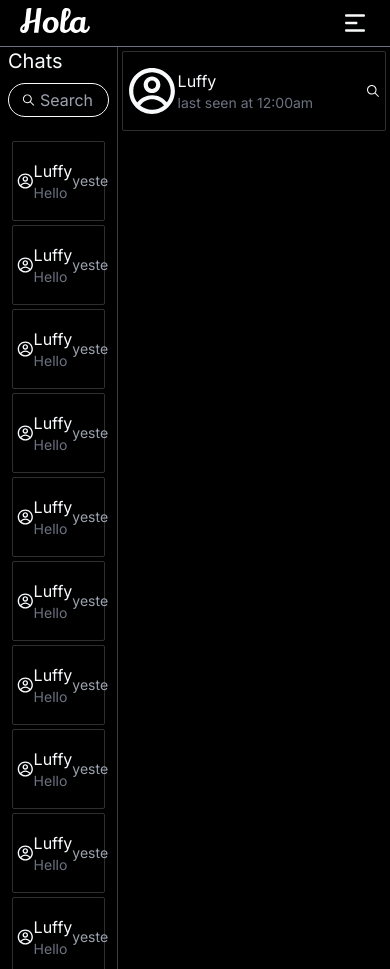
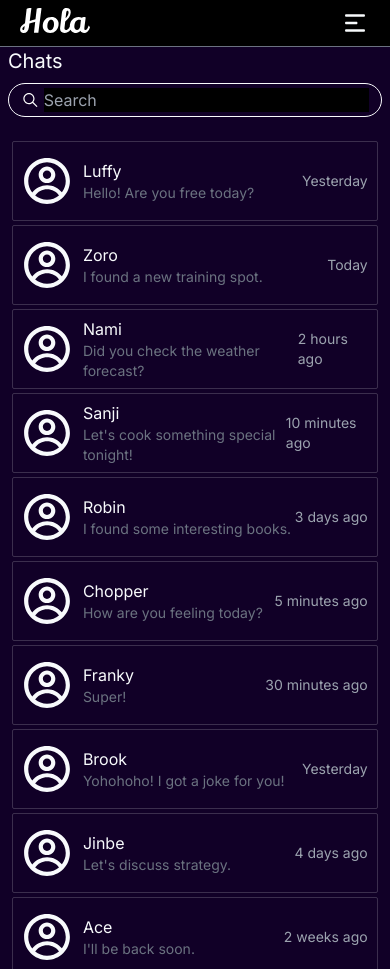
Before and after one commit to DonaldReddy/Hola-Frontend, a Next.js app: page /hola-web/messenger in a window 390 px wide. Built offline with nearby package versions, Linux system fonts and the light colour scheme; sample sign-in values are in the browser's storage.

Commit message:
add mobile responsive

```diff
--- a/src/app/globals.css
+++ b/src/app/globals.css
@@ -28,6 +28,6 @@
 }
 
 .chat-card::-webkit-scrollbar-thumb {
-  background: rgb(162, 0, 255);
+  background: #430099;
   border-radius: 20px;
 }
--- a/src/app/hola-web/messenger/ChatCard.tsx
+++ b/src/app/hola-web/messenger/ChatCard.tsx
@@ -1,16 +1,40 @@
+"use client";
 import React from "react";
 import { CgProfile } from "react-icons/cg";
+import { useAppDispatch } from "@/redux/store";
+import { selectChat } from "@/redux/slices/chatSlice";
 
-function ChatCard() {
+type ChatCardProps = {
+	chatId: string;
+	userName: string;
+	recentMessage: string;
+	timestamp: string;
+};
+
+function ChatCard({
+	chatId,
+	userName,
+	recentMessage,
+	timestamp,
+}: ChatCardProps) {
+	const dispatch = useAppDispatch();
+
+	function handleClick(e: React.MouseEvent<HTMLDivElement>) {
+		dispatch(selectChat({ userName, chatId }));
+	}
+
 	return (
-		<div className="h-20 m-1 px-1 flex items-center justify-around  border-[1px] border-[#ffffff2e] rounded-sm hover:bg-[#df28ff44]">
+		<div
+			className="h-20 m-1 px-1 flex items-center justify-around  border-[1px] border-[#ffffff2e] rounded-sm hover:bg-[#42009938]"
+			onClick={handleClick}
+		>
 			<CgProfile size={50} />
 			<div className="flex w-[80%] justify-between items-center">
 				<div>
-					<h2>Luffy</h2>
-					<h5 className="text-sm text-gray-500">Hello</h5>
+					<h2>{userName}</h2>
+					<h5 className="text-sm text-gray-500">{recentMessage}</h5>
 				</div>
-				<div className="text-sm text-gray-400">yesterday</div>
+				<div className="text-sm text-gray-400">{timestamp}</div>
 			</div>
 		</div>
 	);
--- a/src/app/hola-web/messenger/OpenChat.tsx
+++ b/src/app/hola-web/messenger/OpenChat.tsx
@@ -1,24 +1,142 @@
-import React from "react";
+"use client";
+import React, { useEffect } from "react";
 import { CgProfile } from "react-icons/cg";
 import { IoIosSearch } from "react-icons/io";
+import { useAppDispatch, useAppSelector } from "@/redux/store";
+import useScreenWidth from "@/customHooks/useScreenWidth";
+import { FaArrowLeftLong } from "react-icons/fa6";
+import { useRouter } from "next/navigation";
+import { unSelectChat } from "@/redux/slices/chatSlice";
 
 function OpenChat() {
+	const screenWidth = useScreenWidth();
+	const router = useRouter();
+	const dispatch = useAppDispatch();
+	const selectedChat = useAppSelector(
+		(state) => state.chatReducer.selectedChat,
+	);
+	const user = useAppSelector((state) => state.userReducer.user);
+
+	const conversationData = [
+		{
+			messageId: "1",
+			sender: "Luffy",
+			receiver: "Zoro",
+			message: "Hey Zoro, are you ready for our next adventure?",
+			timestamp: "2024-08-25T09:00:00Z",
+		},
+		{
+			messageId: "2",
+			sender: "Zoro",
+			receiver: "Luffy",
+			message: "Of course. Just let me finish my training first.",
+			timestamp: "2024-08-25T09:05:00Z",
+		},
+		{
+			messageId: "3",
+			sender: "Luffy",
+			receiver: "Zoro",
+			message: "Haha, you always say that. But I know you'll be ready!",
+			timestamp: "2024-08-25T09:10:00Z",
+		},
+		{
+			messageId: "4",
+			sender: "Zoro",
+			receiver: "Luffy",
+			message: "Just make sure you don't get us into trouble again.",
+			timestamp: "2024-08-25T09:15:00Z",
+		},
+		{
+			messageId: "5",
+			sender: "Luffy",
+			receiver: "Zoro",
+			message: "No promises! But it'll be fun, you'll see.",
+			timestamp: "2024-08-25T09:20:00Z",
+		},
+		{
+			messageId: "6",
+			sender: "Zoro",
+			receiver: "Luffy",
+			message: "I hope so. Anyway, meet me at the harbor at noon.",
+			timestamp: "2024-08-25T09:25:00Z",
+		},
+		{
+			messageId: "7",
+			sender: "Luffy",
+			receiver: "Zoro",
+			message: "Got it! I'll be there. See you soon!",
+			timestamp: "2024-08-25T09:30:00Z",
+		},
+		{
+			messageId: "8",
+			sender: "Zoro",
+			receiver: "Luffy",
+			message: "Don't be late!",
+			timestamp: "2024-08-25T09:35:00Z",
+		},
+		{
+			messageId: "9",
+			sender: "Luffy",
+			receiver: "Zoro",
+			message: "I never am! (Well, maybe sometimes...)",
+			timestamp: "2024-08-25T09:40:00Z",
+		},
+		{
+			messageId: "10",
+			sender: "Zoro",
+			receiver: "Luffy",
+			message: "I'll be ready. Let's make this adventure one to remember.",
+			timestamp: "2024-08-25T09:45:00Z",
+		},
+	];
+
+	useEffect(() => {}, [user]);
+
+	function handleGoBack(e: React.MouseEvent<SVGAElement>) {
+		dispatch(unSelectChat());
+	}
+
+	if (!selectedChat.userName)
+		return (
+			<div className="flex w-[70%] justify-center items-center">
+				select a chat to start messaging
+			</div>
+		);
+
 	return (
-		<div className="w-[70%] border-l-[1px] border-[#ffffff3c]">
-			<div className="h-20 m-1 px-1 flex items-center justify-around  border-[1px] border-[#ffffff2e] rounded-sm hover:bg-[#df28ff44]">
-				<CgProfile size={50} />
-				<div className="flex w-[80%] justify-between items-center">
-					<div>
-						<h2>Luffy</h2>
-						<h5 className="text-sm text-gray-500">last seen at 12:00am</h5>
+		<div
+			className={`w-full min-h-svh lg:w-[70%] flex flex-col items-center border-l-[1px] border-[#ffffff3c]`}
+		>
+			<div className="h-15 w-full px-3 py-1 flex items-center justify-between border-[1px] border-[#ffffff2e] bg-[#42009963] gap-3">
+				{screenWidth <= 768 && <FaArrowLeftLong onClick={handleGoBack} />}
+				<div className="w-[95%] lg:w-full flex justify-between items-center">
+					<div className="flex items-center gap-2">
+						<CgProfile size={40} />
+						<div>
+							<h2>{selectedChat.userName}</h2>
+							<h5 className="text-sm text-gray-500">last seen at 12:00 am</h5>
+						</div>
 					</div>
 					<div>
-						<IoIosSearch />
+						<IoIosSearch size={20} />
 					</div>
 				</div>
 			</div>
-			<div></div>
-			<div></div>
+
+			<div className="max-h-[20%] w-full overflow-y-scroll chat-card bg-yellow-400">
+				{conversationData.map((msg) =>
+					user == msg.sender ? (
+						<div className="max-h-min max-w-min my-2 rounded-md bg-red-600 relative right-0">
+							{msg.message}
+						</div>
+					) : (
+						<div className="max-h-min max-w-min my-2 rounded-md bg-emerald-600 ">
+							{msg.message}
+						</div>
+					),
+				)}
+			</div>
+			<div className="bg-[#4200996c] w-full h-[50px]"></div>
 		</div>
 	);
 }
--- a/src/app/hola-web/messenger/RecentChats.tsx
+++ b/src/app/hola-web/messenger/RecentChats.tsx
@@ -2,18 +2,143 @@ import React, { ReactNode } from "react";
 import SearchBar from "@/components/SearchBar";
 import ChatCard from "./ChatCard";
 function RecentChats() {
-	const arr = [
-		1, 2, 3, 12, 2, 2, 2, 2, 2, 2, 2, 2, 2, 2, 2, 2, 2, 2, 2, 2, 2, 2, 2, 2, 2,
-		2,
+	const recentChats = [
+		{
+			chatId: "1",
+			userName: "Luffy",
+			message: "Hello! Are you free today?",
+			timestamp: "Yesterday",
+		},
+		{
+			chatId: "2",
+			userName: "Zoro",
+			message: "I found a new training spot.",
+			timestamp: "Today",
+		},
+		{
+			chatId: "3",
+			userName: "Nami",
+			message: "Did you check the weather forecast?",
+			timestamp: "2 hours ago",
+		},
+		{
+			chatId: "4",
+			userName: "Sanji",
+			message: "Let's cook something special tonight!",
+			timestamp: "10 minutes ago",
+		},
+		{
+			chatId: "5",
+			userName: "Robin",
+			message: "I found some interesting books.",
+			timestamp: "3 days ago",
+		},
+		{
+			chatId: "6",
+			userName: "Chopper",
+			message: "How are you feeling today?",
+			timestamp: "5 minutes ago",
+		},
+		{
+			chatId: "7",
+			userName: "Franky",
+			message: "Super!",
+			timestamp: "30 minutes ago",
+		},
+		{
+			chatId: "8",
+			userName: "Brook",
+			message: "Yohohoho! I got a joke for you!",
+			timestamp: "Yesterday",
+		},
+		{
+			chatId: "9",
+			userName: "Jinbe",
+			message: "Let's discuss strategy.",
+			timestamp: "4 days ago",
+		},
+		{
+			chatId: "10",
+			userName: "Ace",
+			message: "I'll be back soon.",
+			timestamp: "2 weeks ago",
+		},
+		{
+			chatId: "11",
+			userName: "Shanks",
+			message: "Long time no see, Luffy.",
+			timestamp: "1 week ago",
+		},
+		{
+			chatId: "12",
+			userName: "Boa Hancock",
+			message: "Luffy, do you miss me?",
+			timestamp: "3 hours ago",
+		},
+		{
+			chatId: "13",
+			userName: "Sabo",
+			message: "Luffy, I have news for you.",
+			timestamp: "Yesterday",
+		},
+		{
+			chatId: "14",
+			userName: "Law",
+			message: "We've got a new plan.",
+			timestamp: "5 hours ago",
+		},
+		{
+			chatId: "15",
+			userName: "Kid",
+			message: "Don't get in my way!",
+			timestamp: "3 days ago",
+		},
+		{
+			chatId: "16",
+			userName: "Kaido",
+			message: "You can't defeat me.",
+			timestamp: "1 month ago",
+		},
+		{
+			chatId: "17",
+			userName: "Big Mom",
+			message: "I'm coming for the One Piece.",
+			timestamp: "2 weeks ago",
+		},
+		{
+			chatId: "18",
+			userName: "Crocodile",
+			message: "We need to talk.",
+			timestamp: "Yesterday",
+		},
+		{
+			chatId: "19",
+			userName: "Doflamingo",
+			message: "The world is mine.",
+			timestamp: "5 days ago",
+		},
+		{
+			chatId: "20",
+			userName: "Blackbeard",
+			message: "Zehahaha! Watch your back.",
+			timestamp: "1 week ago",
+		},
 	];
+
 	return (
-		<div className="w-[30%] min-h-svh px-2">
+		<div className="w-full lg:w-[30%] min-h-svh px-2 bg-[#42009941]">
 			<h1 className="text-xl">Chats</h1>
 			<SearchBar />
 			<div className="max-h-svh overflow-scroll chat-card py-3">
-				{arr.map(
-					(val: number): ReactNode => (
-						<ChatCard key={val} />
+				{recentChats.map(
+					(val): ReactNode => (
+						<ChatCard
+							key={val.chatId}
+							chatId={val.chatId + ""}
+							userName={val.userName}
+							recentMessage={val.message}
+							timestamp={val.timestamp}
+						/>
 					),
 				)}
 			</div>
--- a/src/app/hola-web/messenger/page.tsx
+++ b/src/app/hola-web/messenger/page.tsx
@@ -1,12 +1,27 @@
+"use client";
 import React from "react";
 import RecentChats from "./RecentChats";
 import OpenChat from "./OpenChat";
+import { useAppSelector } from "@/redux/store";
+import useScreenWidth from "@/customHooks/useScreenWidth";
 
 function Page() {
+	const screenWidth = useScreenWidth();
+
+	const selectedChat = useAppSelector(
+		(state) => state.chatReducer.selectedChat,
+	);
+
 	return (
 		<div className="flex">
-			<RecentChats />
-			<OpenChat />
+			{screenWidth > 768 ? (
+				<>
+					<RecentChats />
+					<OpenChat />
+				</>
+			) : (
+				<>{selectedChat.userName ? <OpenChat /> : <RecentChats />}</>
+			)}
 		</div>
 	);
 }
--- a/src/components/MessengerNavbar.tsx
+++ b/src/components/MessengerNavbar.tsx
@@ -1,5 +1,5 @@
 import Image from "next/image";
-import React, { useState, MouseEvent } from "react";
+import React, { useState } from "react";
 import { MdOutlineChatBubbleOutline } from "react-icons/md";
 import { FaUserFriends } from "react-icons/fa";
 import { GoGear } from "react-icons/go";
@@ -12,7 +12,7 @@ function MessengerNavbar() {
 	const screenWidth = useScreenWidth();
 	const [showMenu, setShowMenu] = useState(false);
 
-	function handleMenuToggle(e: MouseEvent<SVGElement>) {
+	function handleMenuToggle(e: React.MouseEvent<SVGElement>) {
 		setShowMenu((prevState) => !prevState);
 	}
 
--- /dev/null
+++ b/src/redux/slices/chatSlice.ts
@@ -0,0 +1,35 @@
+import { createSlice, PayloadAction } from "@reduxjs/toolkit";
+
+type Chat = {
+    chatId: string,
+    userName: string
+}
+
+type InitialState = {
+    recentChats: [],
+    selectedChat: Chat
+}
+
+const initialState: InitialState = {
+    recentChats: [],
+    selectedChat: {
+        chatId: "",
+        userName: ""
+    }
+}
+
+export const chatSlice = createSlice({
+    name: "chats",
+    initialState,
+    reducers: {
+        selectChat: (state, action: PayloadAction<Chat>) => {
+            state.selectedChat = action.payload
+        },
+        unSelectChat: (state) => {
+            state.selectedChat = initialState.selectedChat;
+        }
+    }
+})
+
+export default chatSlice.reducer;
+export const { selectChat, unSelectChat } = chatSlice.actions;
--- a/src/redux/store.ts
+++ b/src/redux/store.ts
@@ -1,10 +1,12 @@
 import { configureStore } from '@reduxjs/toolkit';
 import userReducer from './slices/userSlice';
 import { TypedUseSelectorHook, useDispatch, useSelector } from 'react-redux';
+import chatReducer from './slices/chatSlice';
 
 const store = configureStore({
   reducer: {
-    userReducer
+    userReducer,
+    chatReducer
   },
   devTools: true
 });
```
Also changed, not shown: src/app/hola-web/page.tsx (+21 -5 lines).
